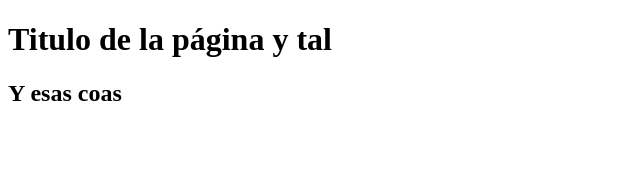
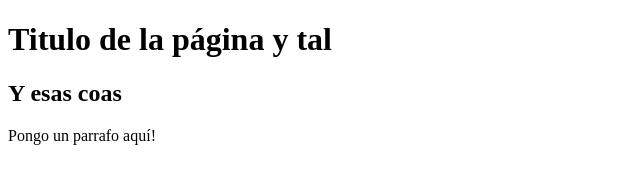
Before and after one commit to SAfonso/pagina-web, a plain HTML site: page index.html in a window 1280 px wide. Shown: the whole page, without its empty margins (0-640 px from the left). Drawn offline with Linux system fonts and the light colour scheme.

Commit message:
Añado un parrafo
Añadimos un parrafo en el header

```diff
--- a/index.html
+++ b/index.html
@@ -8,6 +8,7 @@
 	<header>
 		<h1>Titulo de la página y tal</h1>
 		<h2>Y esas coas</h2>
+		<p>Pongo un parrafo aquí!</p>
 	</header>
 </body>
 </html>
```
